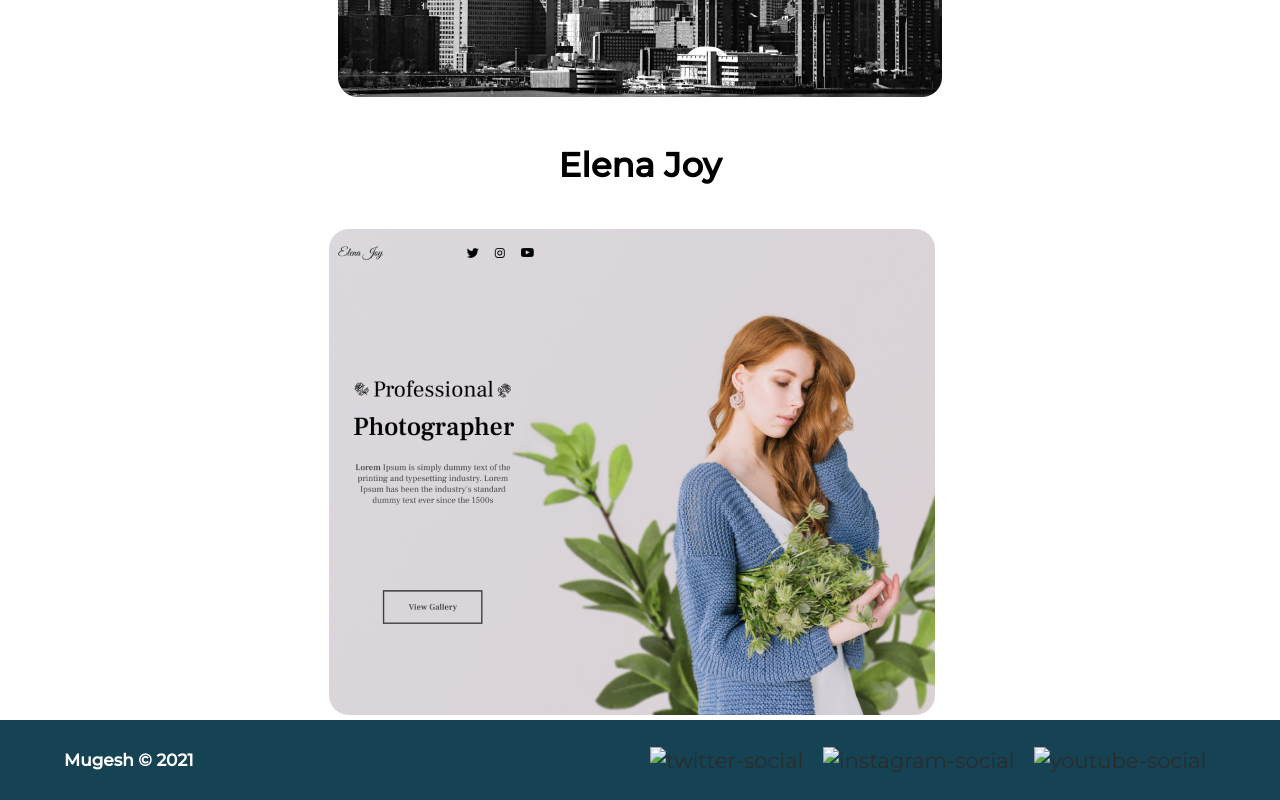
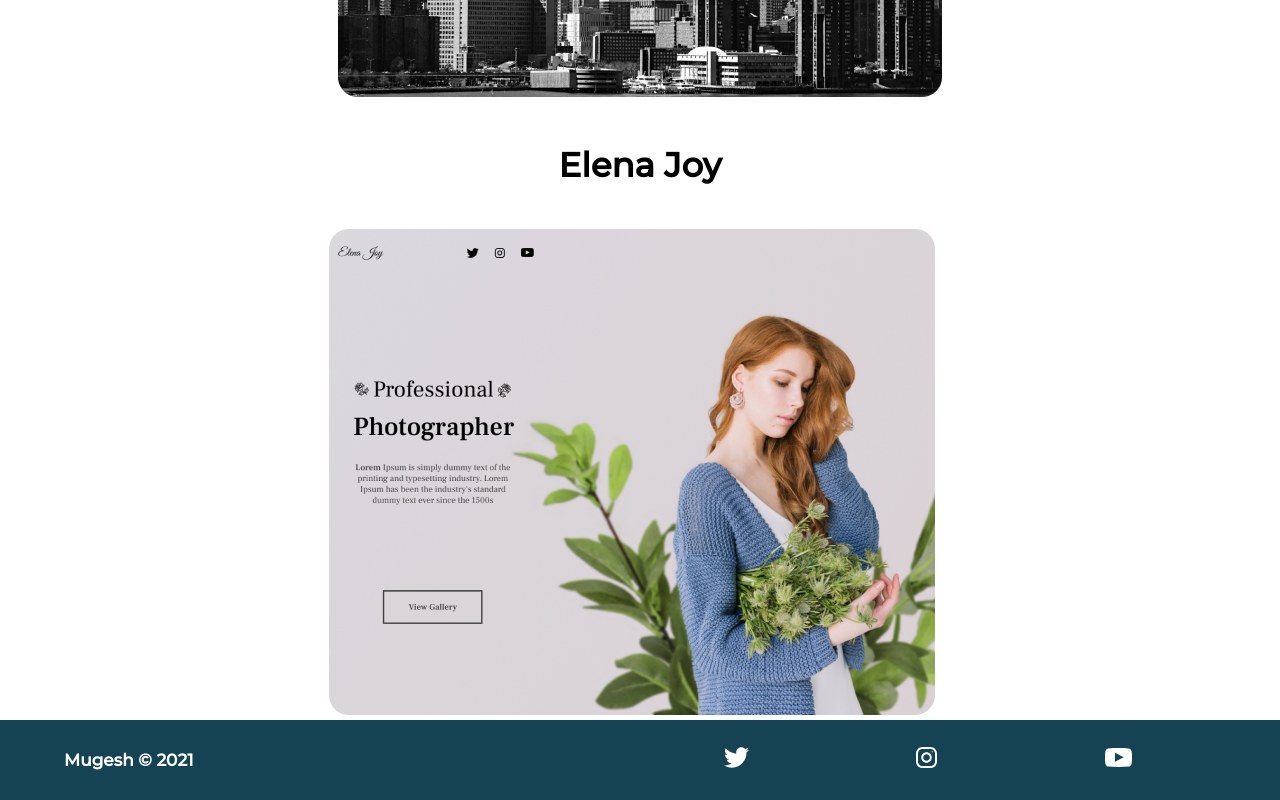
Before and after one commit to MugeshTRG/Portfolio, a plain HTML site: page projects/index.html in a window 1280 px wide. Shown: the part 596-1396 px from the top of the page. Drawn offline with Linux system fonts and the light colour scheme; the site is published under a folder, as on GitHub Pages, so addresses that start at the root find nothing.

Commit message:
Update index.html

```diff
--- a/projects/index.html
+++ b/projects/index.html
@@ -45,16 +45,16 @@
       <h4>Mugesh &copy; 2021</h4>
       <ul>
         <li>
-          <a href="#"><img src="/icons/twitter 1.svg" alt="twitter-social"/></a>
+          <a href="#"><img src="../icons/twitter 1.svg" alt="twitter-social"/></a>
         </li>
         <li>
           <a href="#"
-            ><img src="/icons/instagram 1.svg" alt="instagram-social"
+            ><img src="../icons/instagram 1.svg" alt="instagram-social"
           /></a>
         </li>
         <li>
           <a href="#"
-            ><img src="/icons/youtube-symbol 1.svg" alt="youtube-social"
+            ><img src="../icons/youtube-symbol 1.svg" alt="youtube-social"
           /></a>
         </li>
       </ul>
```
